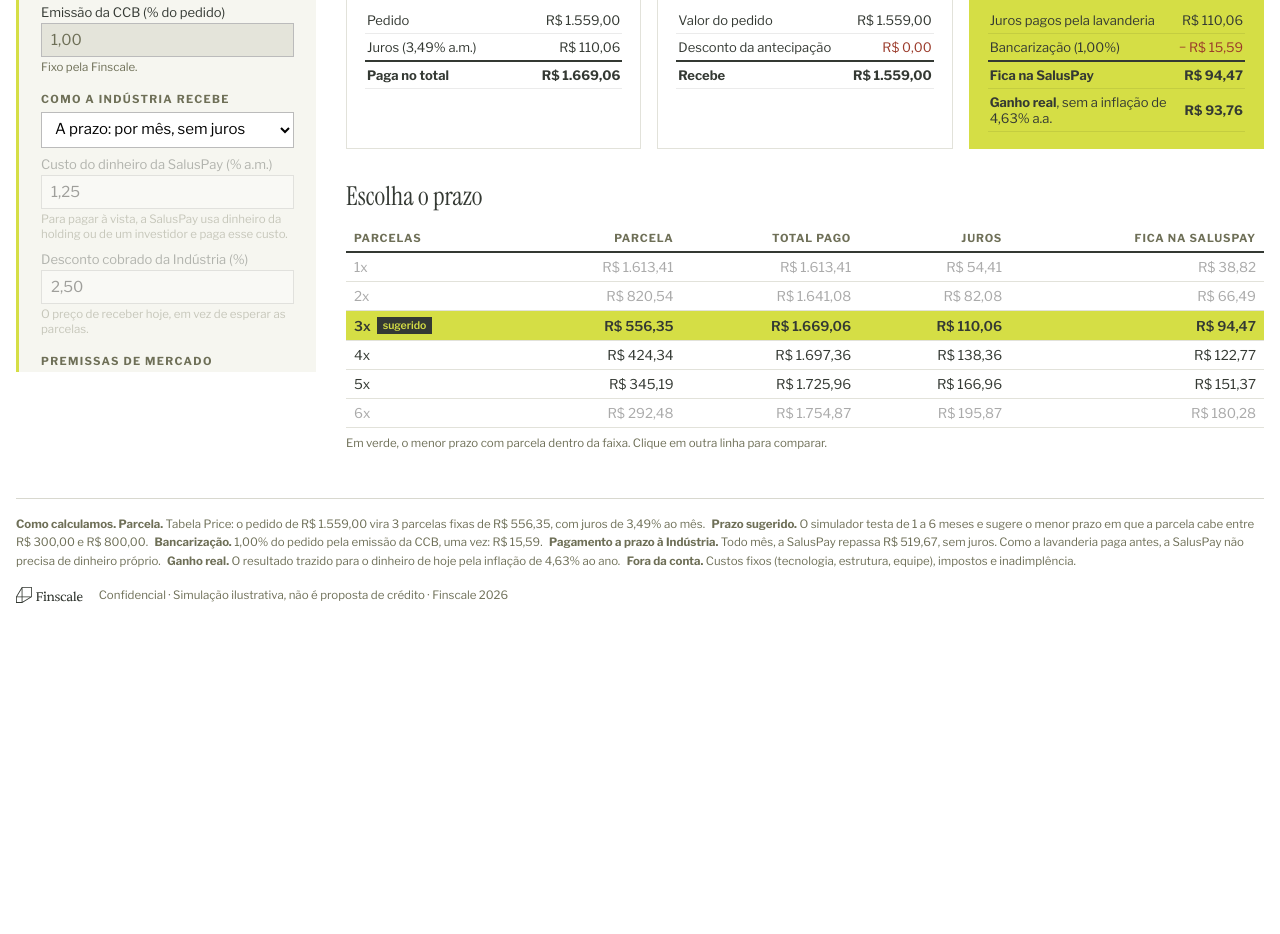
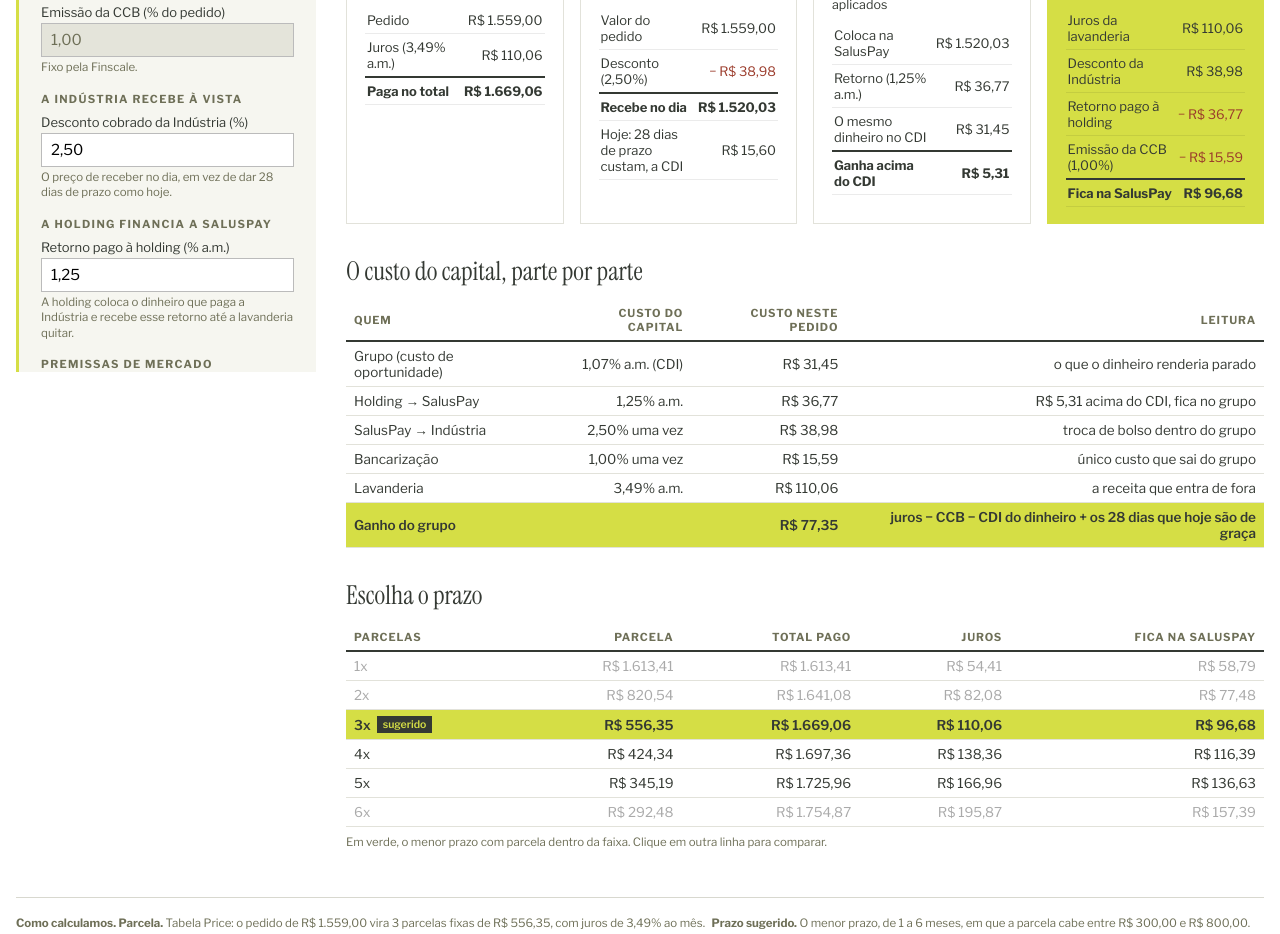
Before and after one commit to leticia581/saluspay-simulador, a plain HTML site: page index.html in a window 1280 px wide. Shown: the part 558-1492 px from the top of the page. Before the commit the page ends 1202 px from the top, so only its background shows below. Drawn offline with nearby package versions, Linux system fonts and the light colour scheme.

Commit message:
Simulador: holding financia a SalusPay, Indústria sempre à vista, custo do capital por parte
Co-Authored-By: Claude Opus 5.5 <noreply@anthropic.com>

```diff
--- a/index.html
+++ b/index.html
@@ -1,5 +1,4 @@
 <!doctype html><html lang="pt-BR"><head><meta charset="utf-8"><meta name="viewport" content="width=device-width,initial-scale=1"></head><body><title>Simulador SalusPay</title>
-<meta name="claude:viewport-fit-sides" content="cover">
 <link href="https://fonts.googleapis.com/css2?family=Instrument+Serif&family=Libre+Franklin:wght@300;400;600;700&display=swap" rel="stylesheet">
 <style>
 :root{--lime:#D5DE45;--ink:#343933;--sand:#B4AC8A;--olive:#6E6F57;--off:#EDEDE3;--red:#9b3b2b}
@@ -95,6 +94,7 @@ body{background:#fff;color:var(--ink);padding-block:0 40px;padding-left:max(16px
  .panel{max-height:none;overflow:visible}
 }
 </style>
+<style>@media(max-width:1100px){#cards,#leit{grid-template-columns:1fr 1fr!important}}@media(max-width:700px){#cards,#leit{grid-template-columns:1fr!important}}</style>
 <header class="top"><svg class="lg"  viewBox="0 0 1218 292" fill="none" xmlns="http://www.w3.org/2000/svg">
 <g clip-path="url(#clip0_120_13)">
 <path d="M366.939 257.613V251.218L376.171 247.439C383.741 244.13 385.636 241.529 385.636 234.428V118.732C385.636 111.632 383.741 108.794 376.171 105.721L366.939 101.942V95.548H490.441L493.043 133.874H486.649L479.314 122.04C471.272 109.5 468.435 107.604 457.555 107.604H410.482V173.376H446.676C453.776 173.376 456.613 171.246 459.686 163.909L463.701 154.455H469.847V206.262H463.701L459.921 196.09C456.613 187.564 453.776 185.446 446.676 185.446H410.482V234.415C410.482 240.809 412.612 243.399 421.125 246.955L431.769 251.218V257.613H366.939Z" fill="currentColor"/>
@@ -114,7 +114,7 @@ body{background:#fff;color:var(--ink);padding-block:0 40px;padding-left:max(16px
 </defs>
 </svg>
 <div class="tt"><h1>Simulador SalusPay</h1><div class="ey">Preparado pela Finscale para a SalusPay e a Indústria</div></div></header>
-<p class="sub">A lavanderia parcela o pedido com a SalusPay por CCB, e a SalusPay paga a Indústria. Valores por pedido, antes de custos fixos.</p>
+<p class="sub">A holding coloca o dinheiro na SalusPay. A SalusPay paga a Indústria à vista e recebe da lavanderia a prazo, por CCB. Valores por pedido, antes de custos fixos.</p>
 <div class="wrap">
 <div class="panel">
   <h3>O pedido</h3>
@@ -130,14 +130,12 @@ body{background:#fff;color:var(--ink);padding-block:0 40px;padding-left:max(16px
   <h3>Custo da bancarização</h3>
   <label for="ccb">Emissão da CCB (% do pedido)</label><input id="ccb" class="dec" type="text" inputmode="decimal" value="1,00" readonly style="background:#e4e4da;color:#6E6F57">
   <div class="hint">Fixo pela Finscale.</div>
-  <h3>Como a Indústria recebe</h3>
-  <select id="modo" aria-label="Como a Indústria recebe"><option value="prazo">A prazo: por mês, sem juros</option><option value="vista">À vista: a SalusPay antecipa</option></select>
-  <div id="boxVista">
-   <label for="cdin">Custo do dinheiro da SalusPay (% a.m.)</label><input id="cdin" class="dec" type="text" inputmode="decimal" value="1,25">
-   <div class="hint">Para pagar à vista, a SalusPay usa dinheiro da holding ou de um investidor e paga esse custo.</div>
-   <label for="desc">Desconto cobrado da Indústria (%)</label><input id="desc" class="dec" type="text" inputmode="decimal" value="2,50">
-   <div class="hint">O preço de receber hoje, em vez de esperar as parcelas.</div>
-  </div>
+  <h3>A Indústria recebe à vista</h3>
+  <label for="desc">Desconto cobrado da Indústria (%)</label><input id="desc" class="dec" type="text" inputmode="decimal" value="2,50">
+  <div class="hint">O preço de receber no dia, em vez de dar 28 dias de prazo como hoje.</div>
+  <h3>A holding financia a SalusPay</h3>
+  <label for="cdin">Retorno pago à holding (% a.m.)</label><input id="cdin" class="dec" type="text" inputmode="decimal" value="1,25">
+  <div class="hint">A holding coloca o dinheiro que paga a Indústria e recebe esse retorno até a lavanderia quitar.</div>
   <h3>Premissas de mercado</h3>
   <label for="cdi">CDI (% a.a.)</label><input id="cdi" class="dec" type="text" inputmode="decimal" value="13,65">
   <div class="hint">CDI de novembro de 2026. Selic meta 13,75%.</div>
@@ -147,24 +145,26 @@ body{background:#fff;color:var(--ink);padding-block:0 40px;padding-left:max(16px
 <div>
  <div class="tabs noprint"><button class="tb on" id="t1b" type="button">Simulador</button><button class="tb" id="t2b" type="button">Como funciona: o dinheiro e a receita de cada parte</button></div>
  <div id="t1">
-  <div class="hero" id="sug"></div>
+  <div class="hero" id="sug" style="grid-template-columns:2fr 1fr 1fr 1fr 1fr"></div>
   <h2>Quanto fica com cada um</h2>
-  <div class="cards" id="cards"></div>
+  <div class="cards" id="cards" style="grid-template-columns:repeat(4,1fr)"></div>
+  <h2>O custo do capital, parte por parte</h2>
+  <div class="sx" id="custo"></div>
   <h2>Escolha o prazo</h2>
   <div class="sx"><table class="prz" id="tab"></table></div>
   <p class="hint" style="margin-top:8px">Em verde, o menor prazo com parcela dentro da faixa. Clique em outra linha para comparar.</p>
  </div>
  <div id="t2" hidden>
-  <div class="leit" id="leit"></div>
-  <div class="ideal"><h4>O que recomendamos para o piloto</h4>
-   <p>Começar com a Indústria recebendo a prazo, mês a mês, sem juros. A SalusPay não precisa de dinheiro próprio: ela só repassa o que a lavanderia paga e fica com os juros. O risco de crédito e o capital ficam pequenos enquanto se aprende.</p>
-   <p>Quando a carteira e o dado de inadimplência estiverem maduros, oferecer à Indústria receber à vista. Aí a SalusPay usa o capital da holding e cobra o desconto pela antecipação.</p>
+  <div class="leit" id="leit" style="grid-template-columns:repeat(4,1fr)"></div>
+  <div class="ideal"><h4>Como o dinheiro anda</h4>
+   <p>1. A holding coloca o dinheiro na SalusPay, contrato a contrato. 2. A lavanderia assina a CCB e a SalusPay paga a Indústria à vista, com desconto. 3. A lavanderia paga as parcelas à SalusPay. 4. A SalusPay devolve o dinheiro à holding com o retorno combinado e fica com a diferença.</p>
+   <p>Dentro do grupo, o desconto da Indústria e o retorno da holding só trocam de bolso. O que entra de fora são os juros da lavanderia; o que sai é a emissão da CCB e o risco de inadimplência.</p>
    <p>Prazo de 2 a 3 parcelas para a maioria dos pedidos; até 6 só para pedidos maiores e clientes com histórico.</p></div>
  </div>
 </div>
 </div>
 <div class="disc"><div class="dl" id="regras"></div>
-<div class="fl"><svg class="lg"   viewBox="0 0 1218 292" fill="none" xmlns="http://www.w3.org/2000/svg">
+<div class="fl"><svg class="lg"  viewBox="0 0 1218 292" fill="none" xmlns="http://www.w3.org/2000/svg">
 <g clip-path="url(#clip0b)">
 <path d="M366.939 257.613V251.218L376.171 247.439C383.741 244.13 385.636 241.529 385.636 234.428V118.732C385.636 111.632 383.741 108.794 376.171 105.721L366.939 101.942V95.548H490.441L493.043 133.874H486.649L479.314 122.04C471.272 109.5 468.435 107.604 457.555 107.604H410.482V173.376H446.676C453.776 173.376 456.613 171.246 459.686 163.909L463.701 154.455H469.847V206.262H463.701L459.921 196.09C456.613 187.564 453.776 185.446 446.676 185.446H410.482V234.415C410.482 240.809 412.612 243.399 421.125 246.955L431.769 251.218V257.613H366.939Z" fill="currentColor"/>
 <path d="M498.966 257.613V251.465L508.433 247.91C515.299 245.071 517.429 242.47 517.429 234.663V172.918C517.429 162.981 514.827 159.437 508.198 158.247L499.45 156.351V150.441L534.938 136.476L540.614 139.784V234.65C540.614 242.457 542.509 245.06 549.361 247.897L558.828 251.454V257.6H498.966V257.613ZM510.552 99.5751C510.552 89.6373 518.359 82.5497 527.59 82.5497C536.821 82.5497 544.628 89.6498 544.628 99.5751C544.628 109.5 537.528 116.848 527.59 116.848C517.653 116.848 510.552 109.042 510.552 99.5751Z" fill="currentColor"/>
@@ -188,37 +188,46 @@ const num=s=>parseFloat(String(s).replace(/\./g,'').replace(',','.'))||0;
 const R=v=>(v<0?'− ':'')+'R$ '+Math.abs(v).toLocaleString('pt-BR',{minimumFractionDigits:2,maximumFractionDigits:2});
 const PC=v=>v.toLocaleString('pt-BR',{minimumFractionDigits:2,maximumFractionDigits:2});
 let sel=null;
+function sched(bal,r,pmt,n){let c=0;for(let k=0;k<n;k++){c+=bal*r;bal=bal*(1+r)-pmt}return c}
 function contrato(n,p){
- const i=p.tj/100,V=p.v,pmt=i>0?V*i/(1-Math.pow(1+i,-n)):V/n,tot=pmt*n,jur=tot-V,ccb=V*p.ccb/100,ip=Math.pow(1+p.ipca/100,1/12)-1;
- let ind,descv=0,custo=0,fica;
- if(p.modo==='vista'){descv=V*p.desc/100;ind=V-descv;let bal=ind;const r=p.cdin/100;for(let k=0;k<n;k++){custo+=bal*r;bal=bal*(1+r)-pmt}fica=tot-ind-custo-ccb}
- else{ind=V;fica=jur-ccb}
+ const i=p.tj/100,V=p.v,pmt=i>0?V*i/(1-Math.pow(1+i,-n)):V/n,tot=pmt*n,jur=tot-V,ccb=V*p.ccb/100,ip=Math.pow(1+p.ipca/100,1/12)-1,cdim=Math.pow(1+p.cdi/100,1/12)-1;
+ const descv=V*p.desc/100,ind=V-descv,custo=sched(ind,p.cdin/100,pmt,n),cdiH=sched(ind,cdim,pmt,n);
+ const fica=tot-ind-custo-ccb,holdX=custo-cdiH,hoje=V*cdim*28/30;
+ const grp=fica+custo-cdiH-descv+descv-0+0; // desconto troca de bolso; holding recebe o retorno
+ const grupo=jur-ccb-sched(V,cdim,pmt,n)+hoje;
  const real=fica/Math.pow(1+ip,(n+1)/2);
- return {n,pmt,tot,jur,ccb,ind,descv,custo,fica,real,mes:fica/n};
+ return {n,pmt,tot,jur,ccb,ind,descv,custo,cdiH,holdX,fica,real,mes:fica/n,grupo,hoje,cdim};
 }
 function calc(){
- const p={v:num($('v').value),tj:num($('tj').value),pmin:num($('pmin').value),pmax:num($('pmax').value),nmax:Math.max(1,Math.min(12,parseInt($('nmax').value)||6)),ccb:num($('ccb').value),modo:$('modo').value,cdin:num($('cdin').value),desc:num($('desc').value),cdi:num($('cdi').value),ipca:num($('ipca').value)};
- $('boxVista').classList.toggle('off',p.modo!=='vista');
- const cdim=(Math.pow(1+p.cdi/100,1/12)-1)*100;
+ const p={v:num($('v').value),tj:num($('tj').value),pmin:num($('pmin').value),pmax:num($('pmax').value),nmax:Math.max(1,Math.min(12,parseInt($('nmax').value)||6)),ccb:num($('ccb').value),cdin:num($('cdin').value),desc:num($('desc').value),cdi:num($('cdi').value),ipca:num($('ipca').value)};
+  const cdim=(Math.pow(1+p.cdi/100,1/12)-1)*100;
  $('refTxt').textContent=`Para comparar: hoje a lavanderia tem 28 dias sem custo. O dinheiro custa ${PC(cdim)}% a.m. (CDI).`;
  const rows=[];for(let n=1;n<=p.nmax;n++)rows.push(contrato(n,p));
  const inF=r=>r.pmt>=p.pmin-1e-9&&r.pmt<=p.pmax+1e-9;
  const sug=rows.find(inF)||rows.find(r=>r.pmt<=p.pmax)||rows[rows.length-1];
  const c=rows.find(r=>r.n===sel)||sug;
  $('sug').innerHTML=`<div><div style="font-size:11px;letter-spacing:.12em;font-weight:700">${c===sug?'CONTRATO SUGERIDO':'CONTRATO ESCOLHIDO'}</div><div style="font-family:Instrument Serif;font-size:48px;line-height:1.05">${c.n}x de ${R(c.pmt)}</div><div style="font-size:13px">${c===sug?`o menor prazo com parcela entre ${R(p.pmin)} e ${R(p.pmax)}`:'clique na linha verde para voltar à sugestão'}</div></div>
- <div><div>Juros ao mês</div><b>${PC(p.tj)}% a.m.</b></div><div><div>Lavanderia paga no total</div><b>${R(c.tot)}</b></div><div><div>Ganho real da SalusPay</div><b>${R(c.real)}</b></div>`;
- const vista=p.modo==='vista';
+ <div><div>Juros ao mês</div><b>${PC(p.tj)}% a.m.</b></div><div><div>Lavanderia paga no total</div><b>${R(c.tot)}</b></div><div><div>Fica na SalusPay</div><b>${R(c.fica)}</b></div><div><div>Ganho do grupo</div><b>${R(c.grupo)}</b></div>`;
  $('cards').innerHTML=`<div class="card"><h4>Lavanderia</h4><div class="big">${R(c.pmt)}</div><div class="cap">por mês, fixa, por ${c.n} ${c.n>1?'meses':'mês'}</div><table><tr><td>Pedido</td><td>${R(p.v)}</td></tr><tr><td>Juros (${PC(p.tj)}% a.m.)</td><td>${R(c.jur)}</td></tr><tr class="tot"><td>Paga no total</td><td>${R(c.tot)}</td></tr></table></div>
- <div class="card"><h4>Indústria</h4><div class="big">${R(c.ind)}</div><div class="cap">${vista?'à vista, no dia do pedido':`${c.n}x de ${R(p.v/c.n)}, sem juros`}</div><table><tr><td>Valor do pedido</td><td>${R(p.v)}</td></tr><tr><td>Desconto da antecipação</td><td class="neg">${R(-c.descv)}</td></tr><tr class="tot"><td>Recebe</td><td>${R(c.ind)}</td></tr></table></div>
- <div class="card hi"><h4>SalusPay</h4><div class="big">${R(c.fica)}</div><div class="cap">${R(c.mes)} por mês, em média</div><table><tr><td>Juros pagos pela lavanderia</td><td>${R(c.jur)}</td></tr>${vista?`<tr><td>Desconto da Indústria</td><td>${R(c.descv)}</td></tr><tr><td>Custo do dinheiro (${PC(p.cdin)}% a.m.)</td><td class="neg">${R(-c.custo)}</td></tr>`:''}<tr><td>Bancarização (${PC(p.ccb)}%)</td><td class="neg">${R(-c.ccb)}</td></tr><tr class="tot"><td>Fica na SalusPay</td><td>${R(c.fica)}</td></tr><tr><td><b>Ganho real</b>, sem a inflação de ${PC(p.ipca)}% a.a.</td><td><b>${R(c.real)}</b></td></tr></table></div>`;
+ <div class="card"><h4>Indústria</h4><div class="big">${R(c.ind)}</div><div class="cap">à vista, no dia do pedido</div><table><tr><td>Valor do pedido</td><td>${R(p.v)}</td></tr><tr><td>Desconto (${PC(p.desc)}%)</td><td class="neg">${R(-c.descv)}</td></tr><tr class="tot"><td>Recebe no dia</td><td>${R(c.ind)}</td></tr><tr><td>Hoje: 28 dias de prazo custam, a CDI</td><td>${R(c.hoje)}</td></tr></table></div>
+ <div class="card"><h4>Holding</h4><div class="big">${R(c.custo)}</div><div class="cap">de retorno sobre ${R(c.ind)} aplicados</div><table><tr><td>Coloca na SalusPay</td><td>${R(c.ind)}</td></tr><tr><td>Retorno (${PC(p.cdin)}% a.m.)</td><td>${R(c.custo)}</td></tr><tr><td>O mesmo dinheiro no CDI</td><td>${R(c.cdiH)}</td></tr><tr class="tot"><td>Ganha acima do CDI</td><td>${R(c.holdX)}</td></tr></table></div>
+ <div class="card hi"><h4>SalusPay</h4><div class="big">${R(c.fica)}</div><div class="cap">${R(c.mes)} por mês, em média</div><table><tr><td>Juros da lavanderia</td><td>${R(c.jur)}</td></tr><tr><td>Desconto da Indústria</td><td>${R(c.descv)}</td></tr><tr><td>Retorno pago à holding</td><td class="neg">${R(-c.custo)}</td></tr><tr><td>Emissão da CCB (${PC(p.ccb)}%)</td><td class="neg">${R(-c.ccb)}</td></tr><tr class="tot"><td>Fica na SalusPay</td><td>${R(c.fica)}</td></tr></table></div>`;
+ $('custo').innerHTML=`<table class="prz"><thead><tr><th>Quem</th><th>Custo do capital</th><th>Custo neste pedido</th><th>Leitura</th></tr></thead><tbody>
+ <tr><td>Grupo (custo de oportunidade)</td><td>${PC(c.cdim*100)}% a.m. (CDI)</td><td>${R(c.cdiH)}</td><td>o que o dinheiro renderia parado</td></tr>
+ <tr><td>Holding → SalusPay</td><td>${PC(p.cdin)}% a.m.</td><td>${R(c.custo)}</td><td>${R(c.holdX)} acima do CDI, fica no grupo</td></tr>
+ <tr><td>SalusPay → Indústria</td><td>${PC(p.desc)}% uma vez</td><td>${R(c.descv)}</td><td>troca de bolso dentro do grupo</td></tr>
+ <tr><td>Bancarização</td><td>${PC(p.ccb)}% uma vez</td><td>${R(c.ccb)}</td><td>único custo que sai do grupo</td></tr>
+ <tr><td>Lavanderia</td><td>${PC(p.tj)}% a.m.</td><td>${R(c.jur)}</td><td>a receita que entra de fora</td></tr>
+ <tr class="sug"><td>Ganho do grupo</td><td></td><td>${R(c.grupo)}</td><td>juros − CCB − CDI do dinheiro + os 28 dias que hoje são de graça</td></tr></tbody></table>`;
  $('tab').innerHTML='<thead><tr><th>Parcelas</th><th>Parcela</th><th>Total pago</th><th>Juros</th><th>Fica na SalusPay</th></tr></thead><tbody>'+rows.map(r=>`<tr data-n="${r.n}" class="${r===sug?'sug':(!inF(r)?'out':'')} ${r===c&&r!==sug?'sel':''}"><td>${r.n}x${r===sug?'<span class="tag">sugerido</span>':''}</td><td>${R(r.pmt)}</td><td>${R(r.tot)}</td><td>${R(r.jur)}</td><td>${R(r.fica)}</td></tr>`).join('')+'</tbody>';
  $('tab').querySelectorAll('tbody tr').forEach(tr=>tr.onclick=()=>{const n=+tr.dataset.n;sel=(n===sug.n)?null:n;calc()});
  $('leit').innerHTML=[
-  ['Lavanderia',`Compra hoje e paga em ${c.n} parcelas fixas de ${R(c.pmt)}, pelo WhatsApp.`,`Paga ${R(c.jur)} de juros. Os 28 dias sem custo continuam valendo para quem não quiser parcelar.`],
-  ['Indústria',vista?`Recebe ${R(c.ind)} no dia do pedido e não carrega risco de atraso.`:`Recebe ${c.n}x de ${R(p.v/c.n)}, sem juros, sem cobrar e sem risco de atraso.`,vista?`Abre mão de ${R(c.descv)} pela antecipação.`:`Espera até ${c.n} meses para receber tudo. Hoje recebe em 28 dias.`],
-  ['SalusPay',`Fica com ${R(c.fica)} neste pedido, ${R(c.mes)} por mês em média.`,vista?`Precisa de ${R(c.ind)} de capital no dia e paga ${R(c.custo)} por ele.`:'Não precisa de capital próprio, mas fica com o risco de a lavanderia não pagar.']
+  ['Lavanderia',`Compra hoje e paga em ${c.n} parcelas fixas de ${R(c.pmt)}, pelo WhatsApp.`,`Paga ${R(c.jur)} de juros. Os 28 dias sem custo continuam para quem não quiser parcelar.`],
+  ['Indústria',`Recebe ${R(c.ind)} no dia, sem cobrar e sem risco de atraso.`,`Paga ${R(c.descv)} de desconto. Hoje, dar 28 dias custa ${R(c.hoje)} a CDI, sem contar o atraso.`],
+  ['Holding',`Recebe ${PC(p.cdin)}% ao mês, ${R(c.holdX)} acima do CDI neste pedido.`,'O dinheiro fica aplicado até a lavanderia quitar e corre o risco da carteira.'],
+  ['SalusPay',`Fica com ${R(c.fica)} neste pedido.`,'Paga a holding e a CCB, e carrega a cobrança e a inadimplência.']
  ].map(([t,g,a])=>`<div class="lc"><h4>${t}</h4><div class="g"><b class="t">Ganha</b>${g}</div><div class="p"><b class="t">Atenção</b>${a}</div></div>`).join('');
- $('regras').innerHTML=`<b>Como calculamos.</b> <span><b>Parcela.</b> Tabela Price: o pedido de ${R(p.v)} vira ${c.n} parcelas fixas de ${R(c.pmt)}, com juros de ${PC(p.tj)}% ao mês.</span> <span><b>Prazo sugerido.</b> O simulador testa de 1 a ${p.nmax} meses e sugere o menor prazo em que a parcela cabe entre ${R(p.pmin)} e ${R(p.pmax)}.</span> <span><b>Bancarização.</b> ${PC(p.ccb)}% do pedido pela emissão da CCB, uma vez: ${R(c.ccb)}.</span> <span><b>${vista?'Pagamento à vista à Indústria.':'Pagamento a prazo à Indústria.'}</b> ${vista?`A SalusPay paga ${R(c.ind)} no dia e financia esse valor a ${PC(p.cdin)}% ao mês até receber as parcelas.`:`Todo mês, a SalusPay repassa ${R(p.v/c.n)}, sem juros. Como a lavanderia paga antes, a SalusPay não precisa de dinheiro próprio.`}</span> <span><b>Ganho real.</b> O resultado trazido para o dinheiro de hoje pela inflação de ${PC(p.ipca)}% ao ano.</span> <span><b>Fora da conta.</b> Custos fixos (tecnologia, estrutura, equipe), impostos e inadimplência.</span>`;
+ $('regras').innerHTML=`<b>Como calculamos.</b> <span><b>Parcela.</b> Tabela Price: o pedido de ${R(p.v)} vira ${c.n} parcelas fixas de ${R(c.pmt)}, com juros de ${PC(p.tj)}% ao mês.</span> <span><b>Prazo sugerido.</b> O menor prazo, de 1 a ${p.nmax} meses, em que a parcela cabe entre ${R(p.pmin)} e ${R(p.pmax)}.</span> <span><b>Holding.</b> Coloca ${R(c.ind)} no dia e recebe ${PC(p.cdin)}% ao mês sobre o saldo até a última parcela: ${R(c.custo)}. No CDI, o mesmo dinheiro renderia ${R(c.cdiH)}.</span> <span><b>Bancarização.</b> ${PC(p.ccb)}% do pedido, uma vez: ${R(c.ccb)}.</span> <span><b>Ganho do grupo.</b> Juros da lavanderia, menos CCB, menos o CDI do dinheiro do grupo durante o prazo, mais o custo dos 28 dias que hoje a Indústria dá de graça.</span> <span><b>Fora da conta.</b> Custos fixos, impostos e inadimplência.</span>`;
 }
 document.querySelectorAll('.panel input,.panel select').forEach(e=>e.addEventListener('input',()=>{sel=null;calc()}));
 $('t1b').onclick=()=>{$('t1').hidden=false;$('t2').hidden=true;$('t1b').classList.add('on');$('t2b').classList.remove('on')};
```
